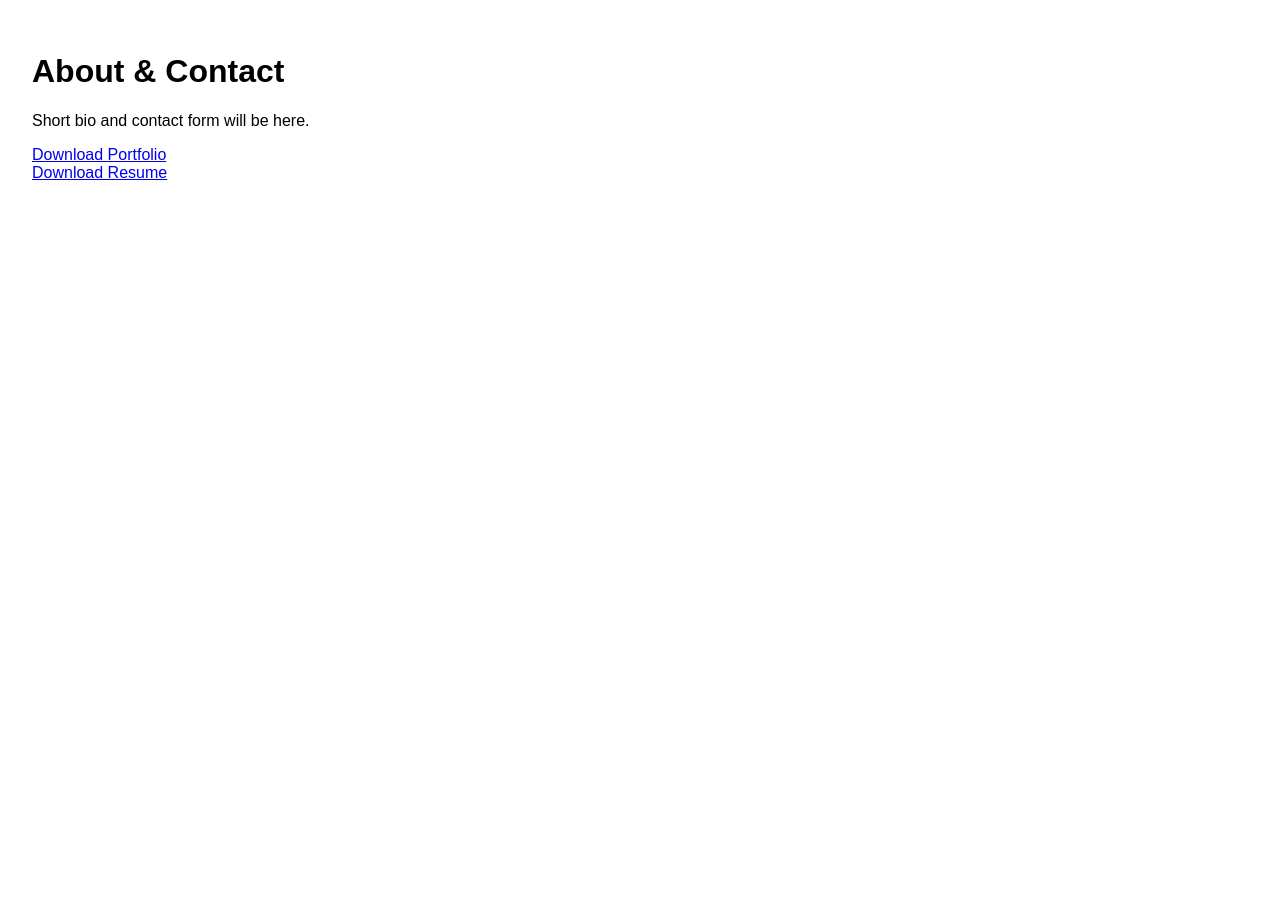
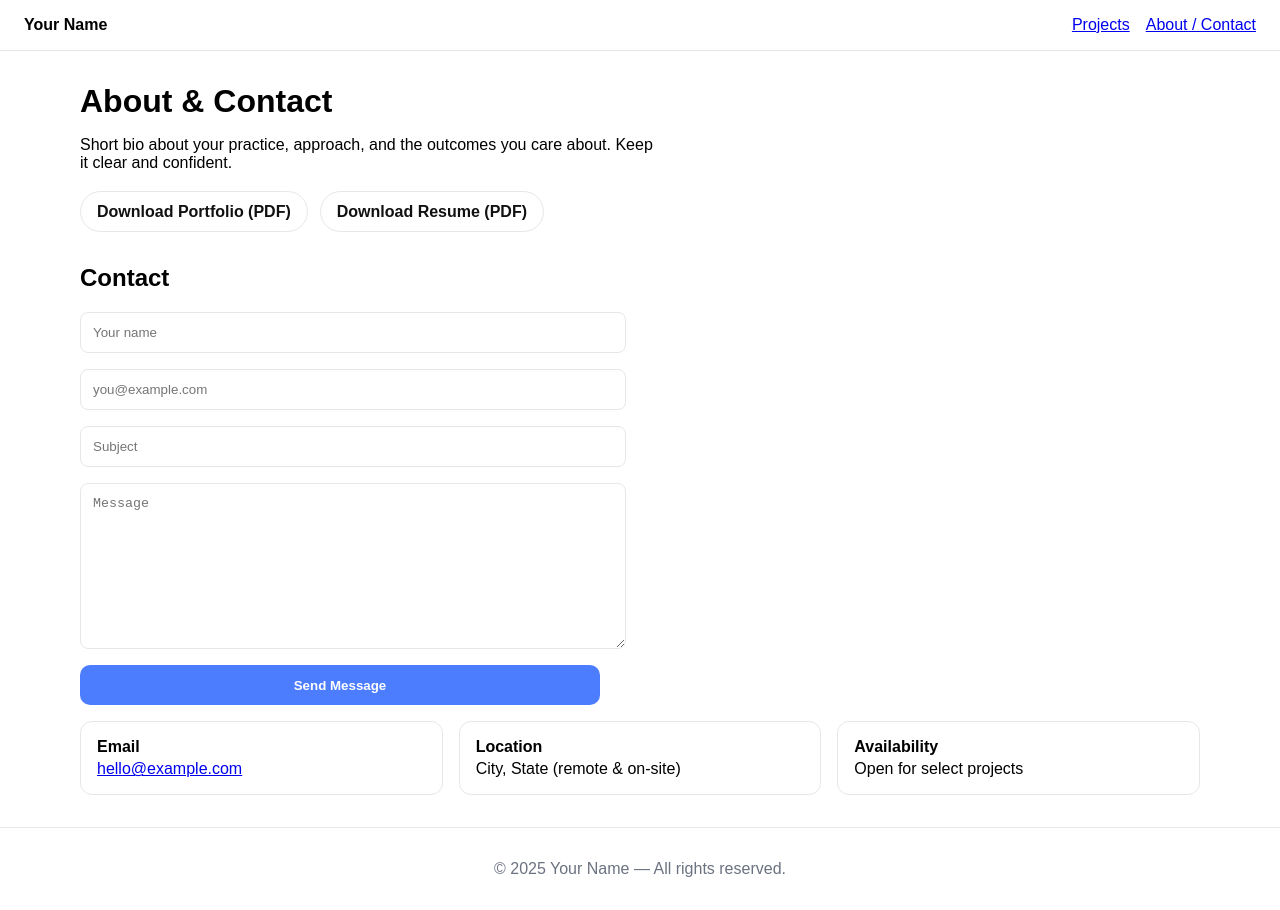
Before and after one commit to ThiagoSilvino/TRS.Portfolio, a Next.js app: page /about in a window 1280 px wide. Before the commit the page ends 800 px from the top, so only its background shows below. Built offline with nearby package versions, Linux system fonts and the light colour scheme.

Commit message:
Update about.js

```diff
--- a/pages/about.js
+++ b/pages/about.js
@@ -1,12 +1,62 @@
-export default function AboutPage() {
+// pages/about.js
+export default function About() {
   return (
-    <div style={{ padding: '2rem' }}>
-      <h1>About & Contact</h1>
-      <p>Short bio and contact form will be here.</p>
-      <div style={{ marginTop: '1rem' }}>
-        <a href="/portfolio.pdf" download>Download Portfolio</a><br/>
-        <a href="/resume.pdf" download>Download Resume</a>
-      </div>
+    <>
+      <header style={{ padding: '1rem 1.5rem', borderBottom: '1px solid #E5E7EB' }}>
+        <div style={{ maxWidth: 1280, margin: '0 auto', display: 'flex', justifyContent: 'space-between' }}>
+          <div style={{ fontWeight: 700 }}>Your Name</div>
+          <nav>
+            <a href="/home" style={{ marginLeft: 16 }}>Projects</a>
+            <a href="/about" style={{ marginLeft: 16 }}>About / Contact</a>
+          </nav>
+        </div>
+      </header>
+
+      <main style={{ maxWidth: 1120, margin: '0 auto', padding: '2rem 1.5rem' }}>
+        <h1 style={{ fontSize: '2rem', margin: '0 0 1rem' }}>About & Contact</h1>
+        <p style={{ maxWidth: '65ch' }}>
+          Short bio about your practice, approach, and the outcomes you care about. Keep it clear and confident.
+        </p>
+
+        <div style={{ marginTop: '1.2rem', display: 'flex', gap: '0.75rem', flexWrap: 'wrap' }}>
+          <a href="/portfolio.pdf" download style={pillBtn}>Download Portfolio (PDF)</a>
+          <a href="/resume.pdf" download style={pillBtn}>Download Resume (PDF)</a>
+        </div>
+
+        <section style={{ marginTop: '2rem' }}>
+          <h2>Contact</h2>
+          <form style={{ display: 'grid', gap: '1rem', maxWidth: 520 }}>
+            <input placeholder="Your name" required style={field} />
+            <input type="email" placeholder="you@example.com" required style={field} />
+            <input placeholder="Subject" style={field} />
+            <textarea placeholder="Message" required style={{ ...field, minHeight: 140 }} />
+            <button type="submit" style={primaryBtn}>Send Message</button>
+          </form>
+
+          <div style={{ display: 'grid', gap: '1rem', gridTemplateColumns: 'repeat(auto-fit,minmax(220px,1fr))', marginTop: '1rem' }}>
+            <Meta title="Email" value={<a href="mailto:hello@example.com">hello@example.com</a>} />
+            <Meta title="Location" value="City, State (remote & on-site)" />
+            <Meta title="Availability" value="Open for select projects" />
+          </div>
+        </section>
+      </main>
+
+      <footer style={{ borderTop: '1px solid #E5E7EB', color: '#6B7280', textAlign: 'center', padding: '2rem 1rem' }}>
+        © {new Date().getFullYear()} Your Name — All rights reserved.
+      </footer>
+    </>
+  );
+}
+
+function Meta({ title, value }) {
+  return (
+    <div style={{ border: '1px solid #E5E7EB', borderRadius: 12, padding: '1rem', background: '#fff' }}>
+      <div style={{ fontWeight: 700, marginBottom: 4 }}>{title}</div>
+      <div>{value}</div>
     </div>
-  )
+  );
 }
+
+const field = { width: '100%', padding: '.75rem', border: '1px solid #E5E7EB', borderRadius: 8 };
+const primaryBtn = { padding: '.8rem 1.2rem', borderRadius: 10, border: 'none', background: '#4C7DFF', color: '#fff', fontWeight: 600 };
+const pillBtn = { padding: '.65rem 1rem', borderRadius: 999, border: '1px solid #E5E7EB', textDecoration: 'none', color: '#111', fontWeight: 600, background: '#fff' };
```
